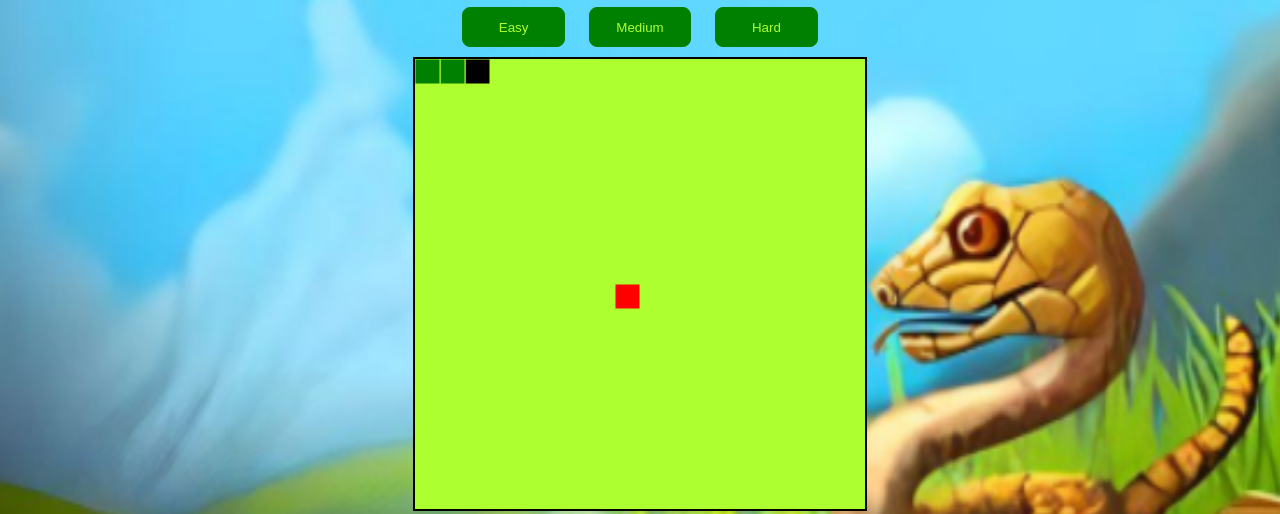
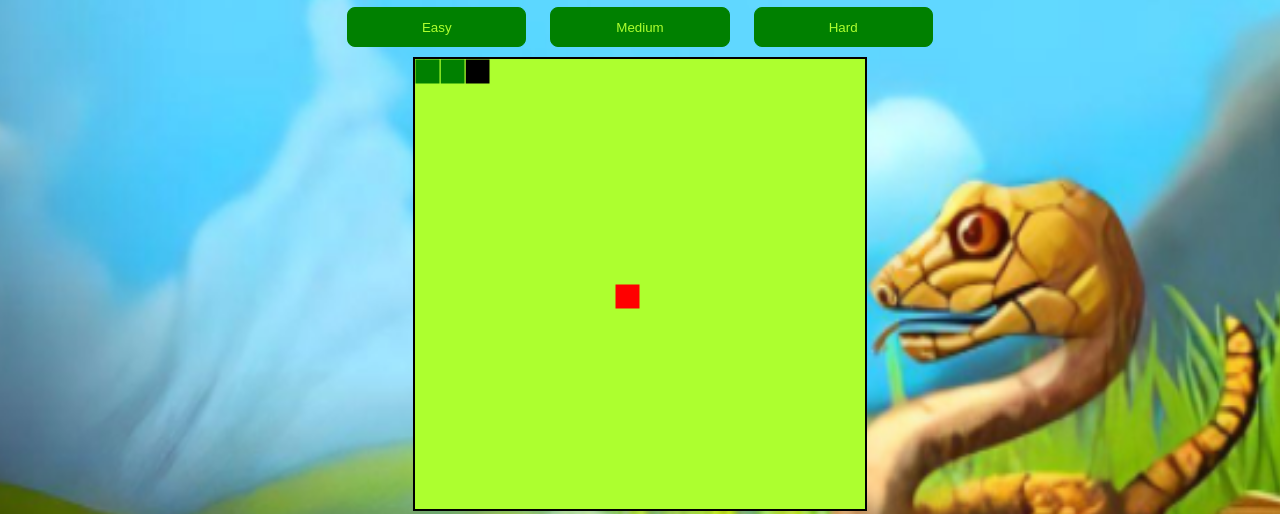
Before and after one commit to kunal-511/Snake_game, a plain HTML site: page index.html in a window 1280 px wide. Shown: the part 101-615 px from the top of the page. Drawn offline with Linux system fonts and the light colour scheme.

Commit message:
Update snake_game.css

```diff
--- a/snake_game.css
+++ b/snake_game.css
@@ -33,7 +33,7 @@ nav h1 {
   margin: 10px;
 }
 .btn {
-  width: 8vw;
+  width: 14vw;
   margin: 10px;
   background-color: green;
   color: greenyellow;
```
